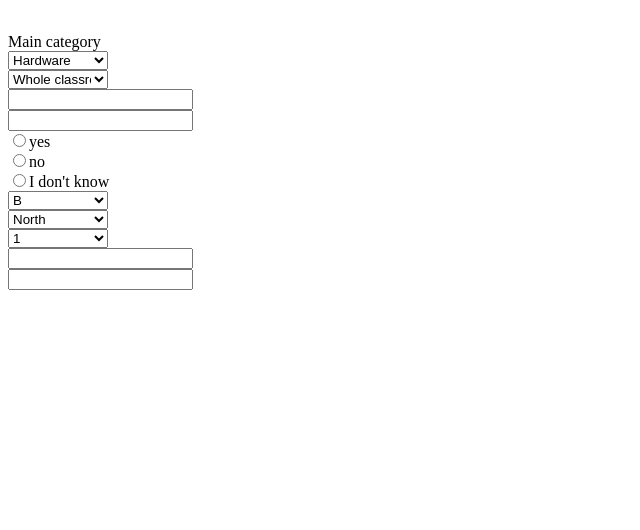
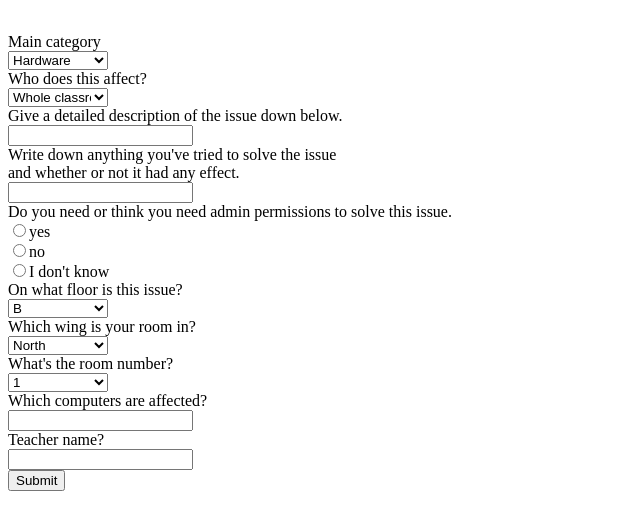
Before and after one commit to KarginSeryal/WebDev_Final_Project, a plain HTML site: page index.html in a window 1280 px wide. Shown: the part 206-736 px from the top of the page, without its empty margins (0-640 px from the left). Drawn offline with Linux system fonts and the light colour scheme.

Commit message:
questionare-inator was successful

```diff
--- a/index.html
+++ b/index.html
@@ -61,6 +61,7 @@
                         </select>
                     </div>
                     <div id="select-2">
+                        <label for="affected">Who does this affect?</label><br>
                         <select id="affected" class="dropdownMenu">
                             <option>Whole classroom</option>
                             <option>Teacher station</option>
@@ -71,17 +72,21 @@
                         </select>
                     </div>
                     <div id="write-1">
+                        <label for="description">Give a detailed description of the issue down below.</label><br>
                         <input id="description" type="text" class="textIssue">
                     </div>
                     <div id="write-2">
+                        <label for="attemptedSolution">Write down anything you've tried to solve the issue<br>and whether or not it had any effect.</label><br>
                         <input id="attemptedSolution" type="text" class="textIssue">
                     </div>
                     <div id="MCQ-1">
+                        <label for="needAdmin"></label>Do you need or think you need admin permissions to solve this issue.<br>
                         <input type="radio" name="needAdmin">yes<br>
                         <input type="radio" name="needAdmin">no<br>
                         <input type="radio" name="needAdmin">I don't know<br>
                     </div>
                     <div id="select-3">
+                        <label for="roomFloor"></label>On what floor is this issue?<br>
                         <select id="roomFloor" class="dropdownMenu">
                             <option>B</option>
                             <option>1</option>
@@ -96,6 +101,7 @@
                         </select>
                     </div>
                     <div id="select-4">
+                        <label for="roomWing"></label>Which wing is your room in?<br>
                         <select id="roomWing" class="dropdownMenu">
                             <option>North</option>
                             <option>East</option>
@@ -105,6 +111,7 @@
                         </select>
                     </div>
                     <div id="select-5">
+                        <label for="roomNum"></label>What's the room number?<br>
                         <select id="roomNum" class="dropdownMenu">
                             <option>1</option>
                             <option>2</option>
@@ -133,10 +140,15 @@
                         </select>
                     </div>
                     <div id="write-3">
+                        <label for="affectedTerminals"></label>Which computers are affected?<br>
                         <input id="affectedTerminals" type="text" class="textIssue">
                     </div>
                     <div id="write-4">
+                        <label for="teacherName"></label>Teacher name?<br>
                         <input id="teacherName" type="text" class="textIssue">
+                    </div>
+                    <div id="submitButton">
+                        <button>Submit</button>
                     </div>
                 </div>
             </div>
```
